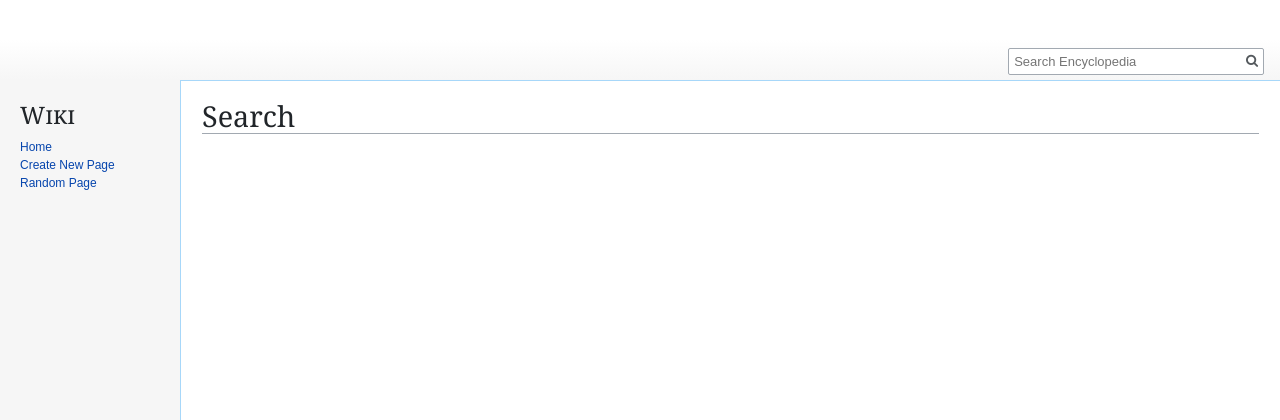
After one commit to julia-kim/wiki, a Django app: template encyclopedia/templates/encyclopedia/search.html in a window 1280 px wide. The commit adds this page. Shown: the top 420 px of the page. Run offline with Django 3.2, Linux system fonts and the light colour scheme; the template is opened without the code that fills it, so the values that code supplies are empty; some libraries are stand-ins or nearby versions.

Commit message:
Add search page

```diff
--- a/encyclopedia/templates/encyclopedia/layout.html
+++ b/encyclopedia/templates/encyclopedia/layout.html
@@ -11,7 +11,8 @@
     </head>
     <body>
         <header>
-            <form class="search-form float-right">
+            <form class="search-form float-right" action="{% url 'encyclopedia:search' %}" method="post" autocomplete="off">
+                {% csrf_token %}
                 <input class="search" type="text" name="q" placeholder="Search Encyclopedia">
                 <button type="submit"><i class="fa fa-search"></i></button>
             </form>
--- /dev/null
+++ b/encyclopedia/templates/encyclopedia/search.html
@@ -0,0 +1,8 @@
+{% extends "encyclopedia/layout.html" %}
+
+{% block title %} Search {% endblock %}
+
+{% block body %}
+  <h1>Search</h1>
+
+{% endblock %}
--- a/encyclopedia/urls.py
+++ b/encyclopedia/urls.py
@@ -7,5 +7,6 @@ urlpatterns = [
     path("", views.index, name="index"),
     path("create", views.create, name="create"),
     path("random", views.rand, name="random"),
+    path("search", views.search, name="search"),
     path("<str:title>", views.entry, name="entry")
 ]
```
Also changed, not shown: encyclopedia/views.py (+6 -1 lines).
